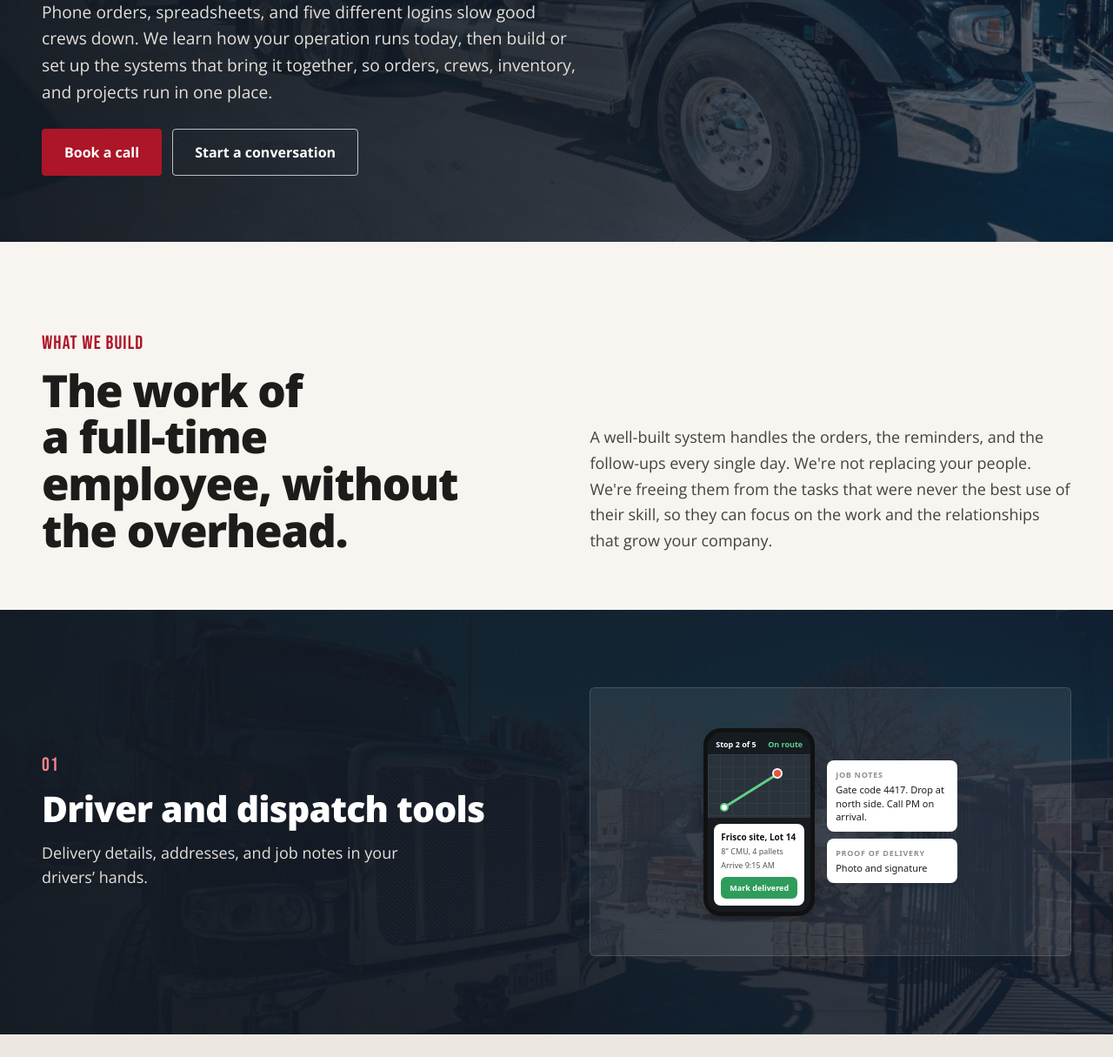
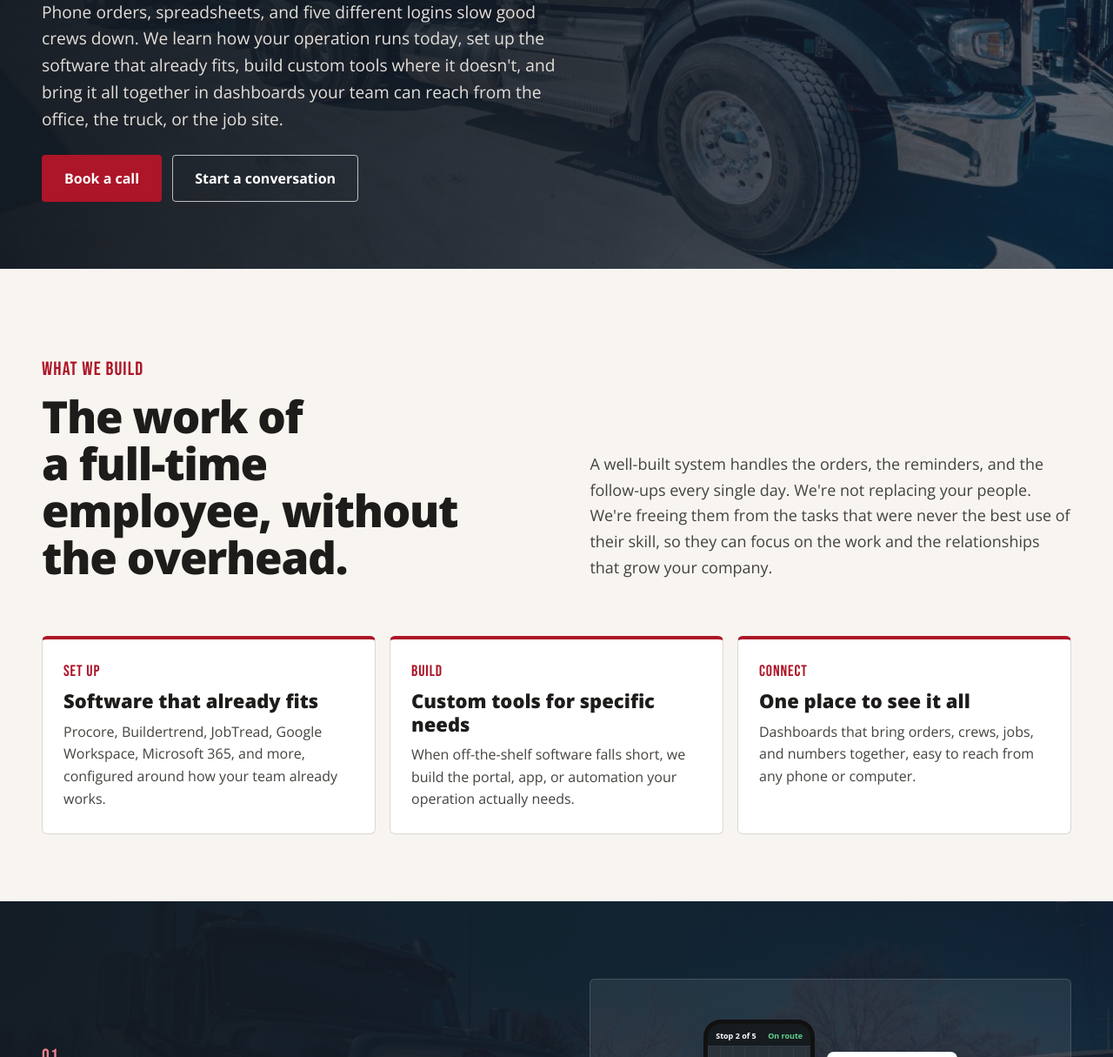
Before and after one commit to hard-hat-partners/usa-rem-site, a plain HTML site: page systems.html in a window 1280 px wide. Shown: the part 433-1648 px from the top of the page at 87% size. Drawn offline with Linux system fonts and the light colour scheme; no server answers.

Commit message:
Systems page: state set up, build, and connect approach in hero and a three-card strip
Co-Authored-By: Claude Opus 5.5 <noreply@anthropic.com>
Claude-Session: https://claude.ai/code/session_014xcAnPEWXXVqtQwxM635AM

```diff
--- a/systems.html
+++ b/systems.html
@@ -109,7 +109,7 @@ a:hover{color:var(--brand-deep);text-decoration:underline}
   <div style="position:relative;max-width:1280px;margin:0 auto;min-height:clamp(480px,62vh,680px);padding:clamp(72px,10vw,140px) clamp(20px,4vw,48px) clamp(48px,6vw,80px);display:flex;flex-direction:column;justify-content:flex-end;gap:26px;pointer-events:none">
     <div style="font-family:var(--f-sub);letter-spacing:var(--sub-track);font-size:22px;color:var(--brand-light);text-transform:uppercase">Systems</div>
     <h1 style="margin:0;font-family:var(--f-head);font-weight:800;font-size:clamp(40px,5.6vw,72px);line-height:1.03;letter-spacing:-.025em;max-width:820px;text-wrap:balance">Built around how your team actually works.</h1>
-    <p style="margin:0;font-size:clamp(17px,1.5vw,20px);line-height:1.6;color:#E4E0DA;max-width:620px;text-wrap:pretty">Phone orders, spreadsheets, and five different logins slow good crews down. We learn how your operation runs today, then build or set up the systems that bring it together, so orders, crews, inventory, and projects run in one place.</p>
+    <p style="margin:0;font-size:clamp(17px,1.5vw,20px);line-height:1.6;color:#E4E0DA;max-width:620px;text-wrap:pretty">Phone orders, spreadsheets, and five different logins slow good crews down. We learn how your operation runs today, set up the software that already fits, build custom tools where it doesn't, and bring it all together in dashboards your team can reach from the office, the truck, or the job site.</p>
     <div style="display:flex;flex-wrap:wrap;gap:12px">
       <a href="https://meetings-na2.hubspot.com/joshua40" target="_blank" rel="noopener" style="pointer-events:auto;background:var(--brand);color:#fff;font-weight:700;font-size:16px;padding:16px 26px;border-radius:4px;text-decoration:none;white-space:nowrap" style-hover="background:var(--brand-deep);color:#fff;text-decoration:none">Book a call</a>
       <a href="contact.html" style="pointer-events:auto;color:#fff;font-weight:700;font-size:16px;padding:15px 25px;border-radius:4px;border:1.5px solid rgba(255,255,255,.7);text-decoration:none;white-space:nowrap" style-hover="background:#fff;color:var(--ink);text-decoration:none">Start a conversation</a>
@@ -125,6 +125,13 @@ a:hover{color:var(--brand-deep);text-decoration:underline}
     </div>
     <div style="display:flex;flex-direction:column;gap:14px">
       <p style="margin:0;font-size:18px;line-height:1.65;color:#45423E;text-wrap:pretty">A well-built system handles the orders, the reminders, and the follow-ups every single day. We're not replacing your people. We're freeing them from the tasks that were never the best use of their skill, so they can focus on the work and the relationships that grow your company.</p>
+    </div>
+  </div>
+  <div data-screen-label="How we build" style="max-width:1280px;width:100%;margin:0 auto;padding:0 clamp(20px,4vw,48px) clamp(48px,6vw,80px)">
+    <div style="display:grid;grid-template-columns:repeat(auto-fit,minmax(min(100%,300px),1fr));gap:16px">
+      <div style="background:#fff;border:1px solid var(--concrete-line);border-top:4px solid var(--brand);border-radius:6px;padding:26px 24px;display:flex;flex-direction:column;gap:10px"><div style="font-family:var(--f-sub);letter-spacing:var(--sub-track);font-size:18px;color:var(--brand)">Set up</div><h3 style="margin:0;font-family:var(--f-head);font-weight:800;font-size:22px;line-height:1.2">Software that already fits</h3><p style="margin:0;font-size:16px;line-height:1.6;color:#45423E">Procore, Buildertrend, JobTread, Google Workspace, Microsoft 365, and more, configured around how your team already works.</p></div>
+      <div style="background:#fff;border:1px solid var(--concrete-line);border-top:4px solid var(--brand);border-radius:6px;padding:26px 24px;display:flex;flex-direction:column;gap:10px"><div style="font-family:var(--f-sub);letter-spacing:var(--sub-track);font-size:18px;color:var(--brand)">Build</div><h3 style="margin:0;font-family:var(--f-head);font-weight:800;font-size:22px;line-height:1.2">Custom tools for specific needs</h3><p style="margin:0;font-size:16px;line-height:1.6;color:#45423E">When off-the-shelf software falls short, we build the portal, app, or automation your operation actually needs.</p></div>
+      <div style="background:#fff;border:1px solid var(--concrete-line);border-top:4px solid var(--brand);border-radius:6px;padding:26px 24px;display:flex;flex-direction:column;gap:10px"><div style="font-family:var(--f-sub);letter-spacing:var(--sub-track);font-size:18px;color:var(--brand)">Connect</div><h3 style="margin:0;font-family:var(--f-head);font-weight:800;font-size:22px;line-height:1.2">One place to see it all</h3><p style="margin:0;font-size:16px;line-height:1.6;color:#45423E">Dashboards that bring orders, crews, jobs, and numbers together, easy to reach from any phone or computer.</p></div>
     </div>
   </div>
 <div data-screen-label="Build 2" style="position:relative;overflow:hidden;background:var(--dark);color:#fff;">
```
